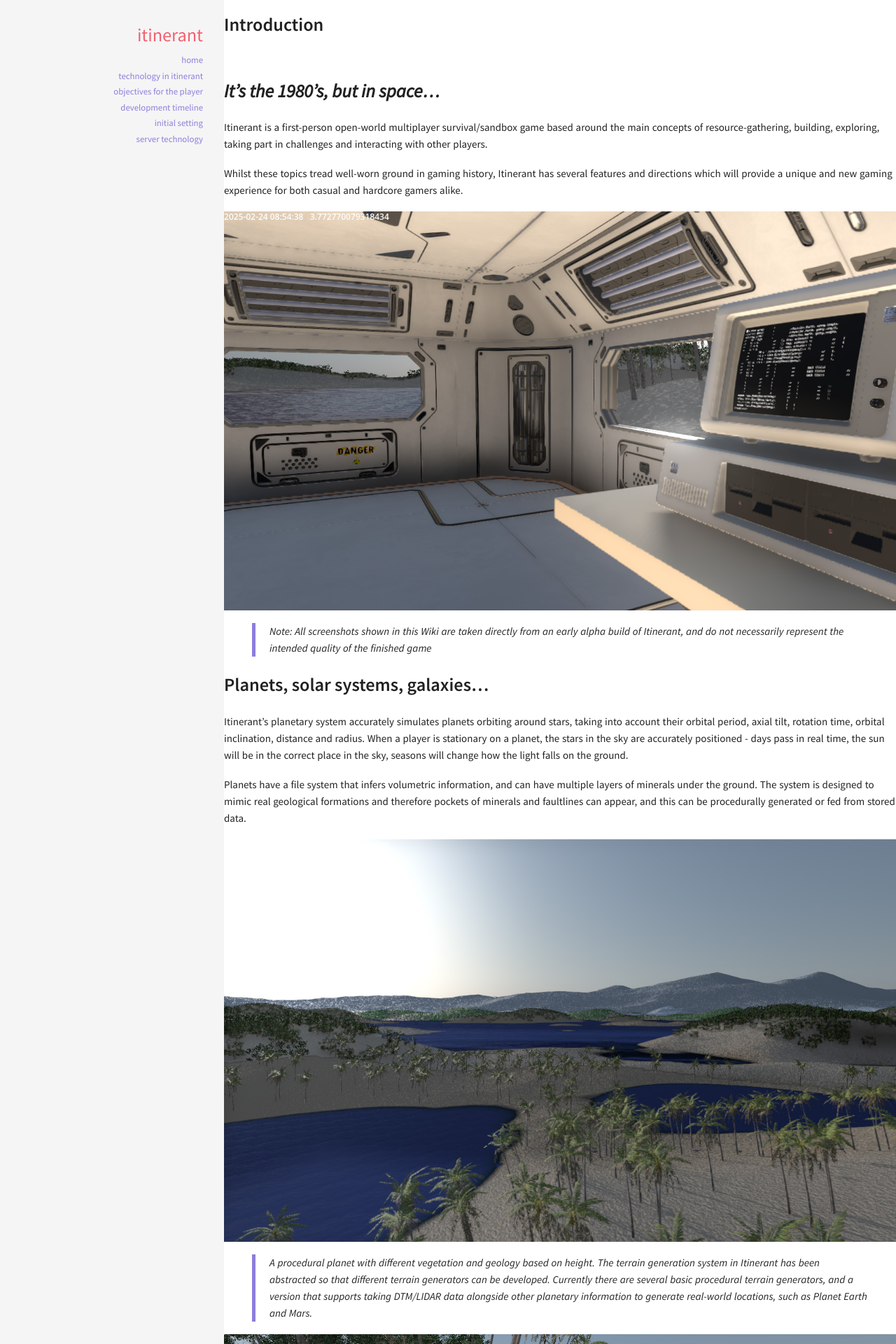
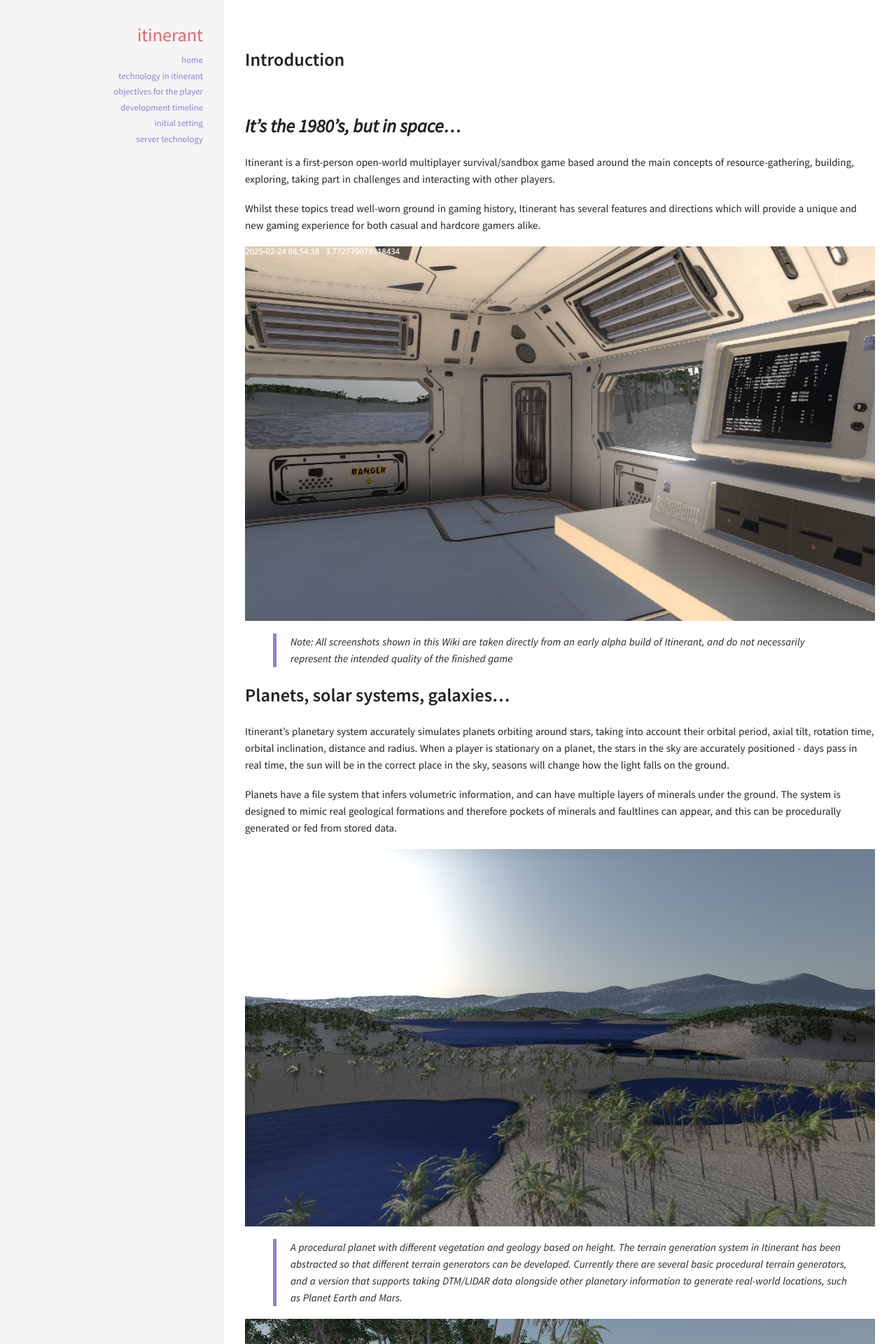
Before and after one commit to ItinerantUniverse/itinerantuniverse.github.io, a Jekyll site: the page built from index.md, in a window 1280 px wide. Shown: the top 1920 px of the page at 70% size. Built offline with Jekyll 4.4.1, drawn with Linux system fonts in a browser that asks for light colours.

Commit message:
Update default.html

```diff
--- a/_layouts/default.html
+++ b/_layouts/default.html
@@ -11,7 +11,7 @@
       </div>
     </div>
     <div class="col s12 m9">
-      <div>
+      <div class="post-listing">
         {{ content }}
         {% include footer.html %}
       </div>
```
